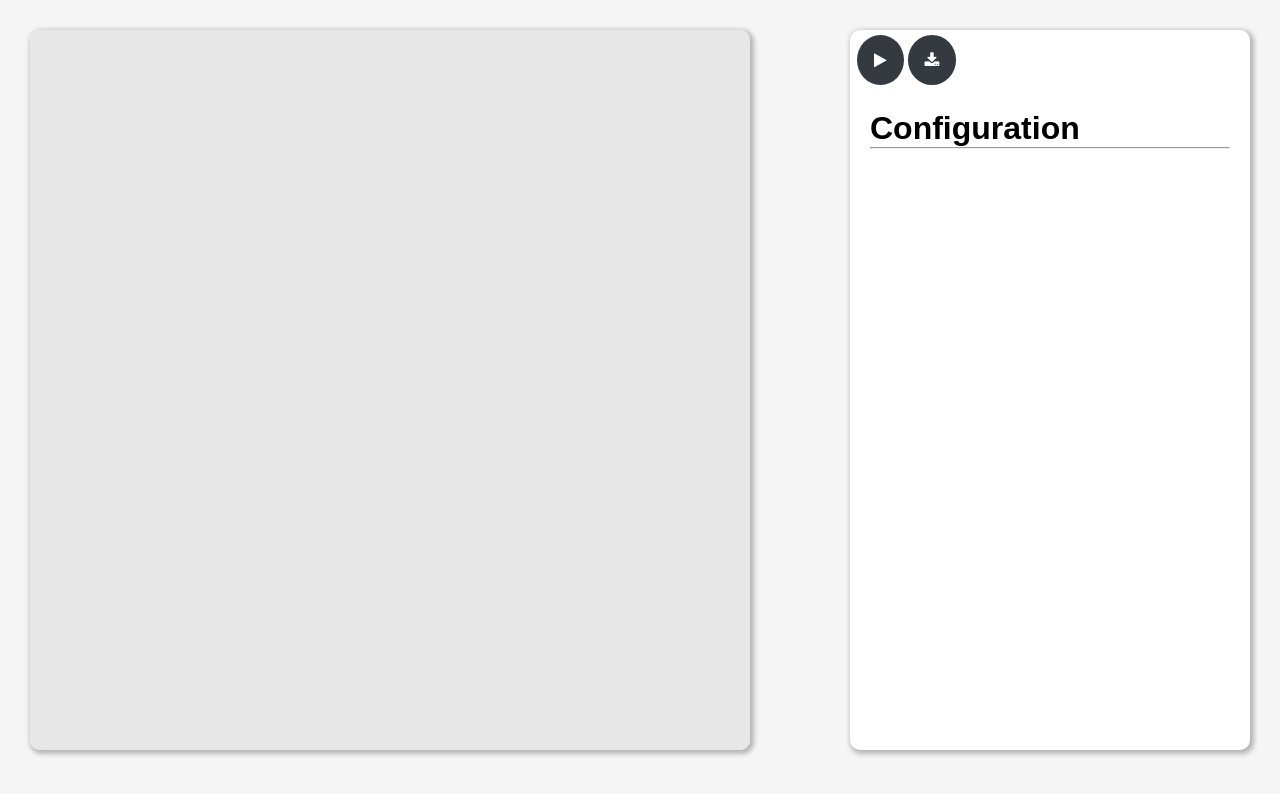
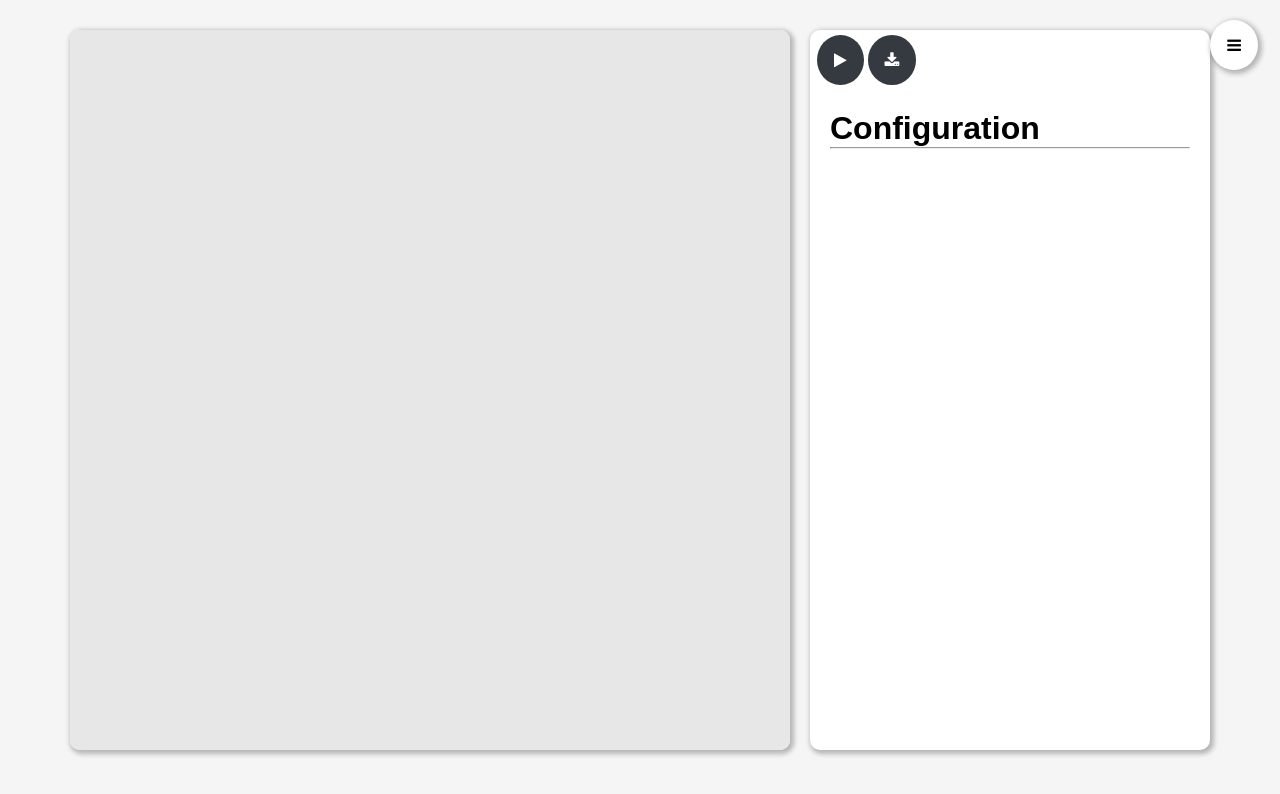
Before and after one commit to GiorgeLucas/World-Generator-JS, a plain HTML site: page index.html in a window 1280 px wide. Drawn offline with Linux system fonts and the light colour scheme.

Commit message:
Added the option to change the menu display

```diff
--- a/index.html
+++ b/index.html
@@ -11,12 +11,14 @@
 </head>
 <body>
     <main>
+        <div class="view_btn fa fa-bars" onclick="changeStatus()">
+        </div>
         <div class="container">
-            <div class="box left">
+            <div class="box left" id="left">
                 <canvas id="ctx" width="512" height="512"></canvas>
 
             </div>
-            <div class="box right">
+            <div class="box right" id="right">
                 <div class="options">
                     <div class="button fa fa-play" id="Generate">
                     </div>
@@ -31,6 +33,21 @@
         </div>
     </main>
 
+    <script>
+        var configBar = document.getElementById("right");
+        function changeStatus() {
+            if (configBar.style.display == "none"){
+                document.getElementById("right").style.display = "block";
+            }
+            else
+            {
+                document.getElementById("right").style.display = "none";
+            }
+        }
+
+
+
+    </script>
 
     <script src="code.js"></script>
 </body>
--- a/style.css
+++ b/style.css
@@ -48,7 +48,7 @@ canvas{
     margin: 30px 30px 0px 30px;
     display: flex;
     flex-wrap: wrap;
-    justify-content: space-between;
+    justify-content: center;
     align-items: flex-end;
     height: 90vh;
 }
@@ -60,11 +60,12 @@ canvas{
 }
 
 .right{
+    margin-left: 20px;
     width: 400px;
     background-color: #FFFFFF;
     box-shadow: 2px 2px 5px 2px rgba(0, 0, 0, 0.262);
+    transition: all 2s linear;
 }
-
 
 .options{
     border-radius: 10px;
@@ -78,8 +79,6 @@ canvas{
     color: #fff;
     padding: 17px 17px;
     margin: 0px 2px;
-    text-decoration: none;
-    text-align: center;
     border-radius: 100%;
 
 }
@@ -109,3 +108,25 @@ canvas{
     background-color: #FFFFFF;
     box-shadow: 2px 2px 5px 2px rgba(0, 0, 0, 0.262);
 }
+
+/* side bar */
+
+.view_btn{
+    position: fixed;
+    top: 20px;
+    right: 20px;
+    padding: 17px 17px;
+    margin: 0px 2px;
+    border-radius: 100%;
+    background-color: #FFF;
+    box-shadow: 2px 2px 5px 2px rgba(0, 0, 0, 0.262);
+
+}
+
+.view_btn:hover{
+    background-color: rgb(235, 235, 235);
+}
+
+.view_btn:active{
+    background-color: rgb(221, 221, 221);
+}
```
